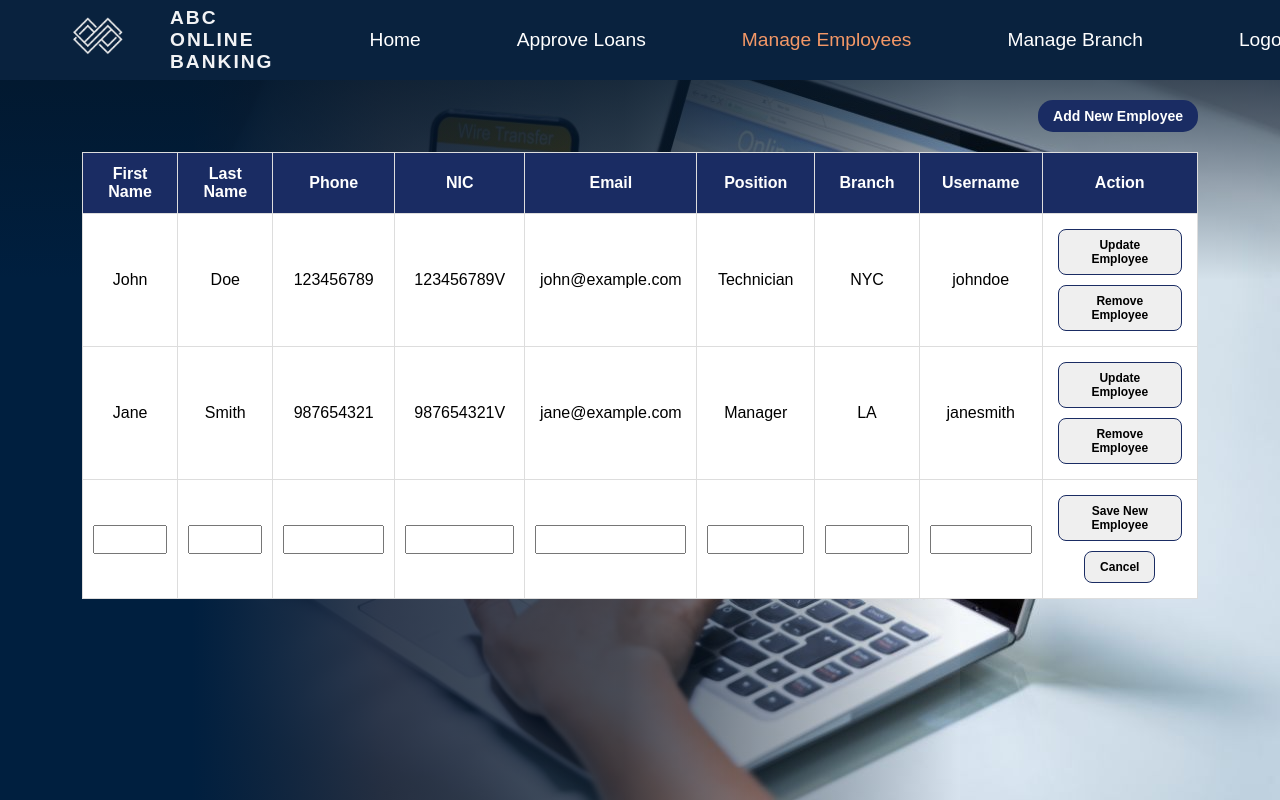
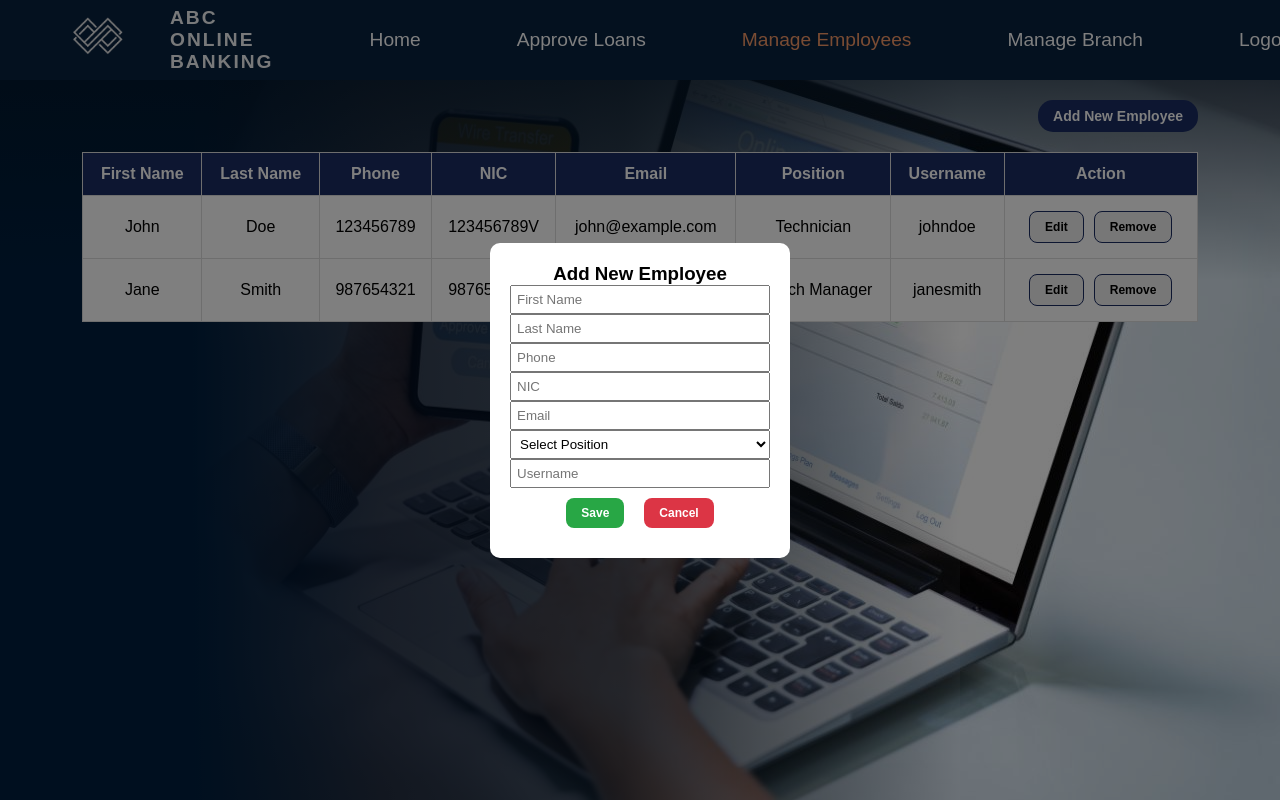
Before and after one commit to seniru-dilmith/Bank-Management-System-Bank-A-front-end, a React (Create React App) app: page /manager/MManageEmployees in a window 1280 px wide. Both pictures are taken after a click on the button "Add New Employee". Built offline with nearby package versions, Linux system fonts and the light colour scheme.

Commit message:
MManage Employees

```diff
--- a/src/pages/MManageEmployees.jsx
+++ b/src/pages/MManageEmployees.jsx
@@ -90,40 +90,30 @@ const styles = {
   },
 };
 
+const positions = [
+  { id: 1, title: 'Branch Manager' },
+  { id: 2, title: 'Teller' },
+  { id: 3, title: 'Loan Officer' },
+  { id: 4, title: 'Security Officer' },
+  { id: 5, title: 'Operations Manager' },
+  { id: 6, title: 'Technician' },
+];
+
 const MManageEmployees = () => {
   const [employees, setEmployees] = useState([]);
   const [editingId, setEditingId] = useState(null); // Track editing row
   const [newEmployee, setNewEmployee] = useState(null); // Track new employee row
   const [showModal, setShowModal] = useState(false); // Control modal visibility
   const [employeeToRemove, setEmployeeToRemove] = useState(null); // Track employee to remove
+  const [originalEmployeeData, setOriginalEmployeeData] = useState(null); // Track original employee data
 
-  // Fetch employees from the database
-  /*useEffect(() => {
-    const fetchEmployees = async () => {
-      try {
-        const response = await axios.get('/api/employees'); // Replace with your API endpoint
-        setEmployees(response.data); // Assuming the data is in response.data
-      } catch (error) {
-        console.error('Error fetching employees:', error);
-      }
-    };
-
-    fetchEmployees();
-  }, []);*/
-
+  // Dummy data for now
   useEffect(() => {
-    // Dummy data for now
     const fetchedEmployees = [
-      { id: 1, firstName: 'John', lastName: 'Doe', phone: '123456789', nic: '123456789V', email: 'john@example.com', position: 'Technician', branch: 'NYC', username: 'johndoe' },
-      { id: 2, firstName: 'Jane', lastName: 'Smith', phone: '987654321', nic: '987654321V', email: 'jane@example.com', position: 'Manager', branch: 'LA', username: 'janesmith' },
+      { id: 1, first_name: 'John', last_name: 'Doe', phone: '123456789', nic: '123456789V', email: 'john@example.com', position_id: 6, username: 'johndoe' },
+      { id: 2, first_name: 'Jane', last_name: 'Smith', phone: '987654321', nic: '987654321V', email: 'jane@example.com', position_id: 1, username: 'janesmith' },
     ];
     setEmployees(fetchedEmployees);
-
-    // When using an actual API, you would replace this with an axios call:
-    // axios.get('/api/employees')
-    //   .then(response => setEmployees(response.data))
-    //   .catch(error => console.error('Error fetching data', error));
-
   }, []);
 
   const handleInputChange = (e, id, field) => {
@@ -138,22 +128,32 @@ const MManageEmployees = () => {
     const newId = employees.length > 0 ? employees[employees.length - 1].id + 1 : 1;
     setNewEmployee({
       id: newId,
-      firstName: '',
-      lastName: '',
+      first_name: '',
+      last_name: '',
       phone: '',
       nic: '',
       email: '',
-      position: '',
-      branch: '',
+      position_id: '', // Track position ID
       username: '',
     });
   };
 
   const handleSaveNewEmployee = async () => {
+    // Create the new employee object in the desired format
+    const employeeData = {
+      first_name: newEmployee.first_name,
+      last_name: newEmployee.last_name,
+      phone: newEmployee.phone,
+      nic: newEmployee.nic,
+      email: newEmployee.email,
+      username: newEmployee.username,
+      position_id: newEmployee.position_id, // Send position ID
+    };
+
     try {
-      const response = await axios.post('/api/employees', newEmployee); // API call to add the new employee
+      const response = await axios.post('/api/employees', employeeData); // API call to add the new employee
       setEmployees([...employees, response.data]); // Add the new employee data from the response
-      setNewEmployee(null);
+      setNewEmployee(null); // Reset new employee state
     } catch (error) {
       console.error('Error saving employee:', error);
     }
@@ -175,8 +175,19 @@ const MManageEmployees = () => {
     }
   };
 
-  const handleCancel = () => {
+  const handleEditEmployee = (employee) => {
+    setEditingId(employee.id);
+    setOriginalEmployeeData({ ...employee }); // Store original data before editing
+  };
+
+  const handleCancelEdit = () => {
     setEditingId(null); // Reset editingId to null to cancel editing
+    // Restore original employee data
+    setEmployees((prevEmployees) =>
+      prevEmployees.map((employee) =>
+        employee.id === originalEmployeeData.id ? originalEmployeeData : employee
+      )
+    );
   };
 
   return (
@@ -194,7 +205,6 @@ const MManageEmployees = () => {
               <th style={styles.th}>NIC</th>
               <th style={styles.th}>Email</th>
               <th style={styles.th}>Position</th>
-              <th style={styles.th}>Branch</th>
               <th style={styles.th}>Username</th>
               <th style={styles.th}>Action</th>
             </tr>
@@ -208,16 +218,16 @@ const MManageEmployees = () => {
                       <input
                         type="text"
                         style={styles.input}
-                        value={employee.firstName}
-                        onChange={(e) => handleInputChange(e, employee.id, 'firstName')}
+                        value={employee.first_name}
+                        onChange={(e) => handleInputChange(e, employee.id, 'first_name')}
                       />
                     </td>
                     <td style={styles.td}>
                       <input
                         type="text"
                         style={styles.input}
-                        value={employee.lastName}
-                        onChange={(e) => handleInputChange(e, employee.id, 'lastName')}
+                        value={employee.last_name}
+                        onChange={(e) => handleInputChange(e, employee.id, 'last_name')}
                       />
                     </td>
                     <td style={styles.td}>
@@ -245,20 +255,18 @@ const MManageEmployees = () => {
                       />
                     </td>
                     <td style={styles.td}>
-                      <input
-                        type="text"
+                      <select
                         style={styles.input}
-                        value={employee.position}
-                        onChange={(e) => handleInputChange(e, employee.id, 'position')}
-                      />
-                    </td>
-                    <td style={styles.td}>
-                      <input
-                        type="text"
-                        style={styles.input}
-                        value={employee.branch}
-                        onChange={(e) => handleInputChange(e, employee.id, 'branch')}
-                      />
+                        value={employee.position_id}
+                        onChange={(e) => handleInputChange(e, employee.id, 'position_id')}
+                      >
+                        <option value="" disabled>Select Position</option>
+                        {positions.map((position) => (
+                          <option key={position.id} value={position.id}>
+                            {position.title}
+                          </option>
+                        ))}
+                      </select>
                     </td>
                     <td style={styles.td}>
                       <input
@@ -269,151 +277,100 @@ const MManageEmployees = () => {
                       />
                     </td>
                     <td style={styles.td}>
-                      <button style={styles.button} onClick={() => setEditingId(null)}>
-                        Save
-                      </button>
-                      <button style={styles.button} onClick={handleCancel}>
-                        Cancel
-                      </button>
+                      <button style={styles.button} onClick={() => setEditingId(null)}>Save</button>
+                      <button style={styles.button} onClick={handleCancelEdit}>Cancel</button>
                     </td>
                   </>
                 ) : (
                   <>
-                    <td style={styles.td}>{employee.firstName}</td>
-                    <td style={styles.td}>{employee.lastName}</td>
+                    <td style={styles.td}>{employee.first_name}</td>
+                    <td style={styles.td}>{employee.last_name}</td>
                     <td style={styles.td}>{employee.phone}</td>
                     <td style={styles.td}>{employee.nic}</td>
                     <td style={styles.td}>{employee.email}</td>
-                    <td style={styles.td}>{employee.position}</td>
-                    <td style={styles.td}>{employee.branch}</td>
+                    <td style={styles.td}>{positions.find(pos => pos.id === employee.position_id)?.title || 'N/A'}</td>
                     <td style={styles.td}>{employee.username}</td>
                     <td style={styles.td}>
-                      <button style={styles.button} onClick={() => setEditingId(employee.id)}>
-                        Update Employee
-                      </button>
-                      <button style={styles.button} onClick={() => confirmRemoveEmployee(employee.id)}>
-                        Remove Employee
-                      </button>
+                      <button style={styles.button} onClick={() => handleEditEmployee(employee)}>Edit</button>
+                      <button style={styles.button} onClick={() => confirmRemoveEmployee(employee.id)}>Remove</button>
                     </td>
                   </>
                 )}
               </tr>
             ))}
-            {newEmployee && (
-              <tr>
-                <td style={styles.td}>
-                  <input
-                    type="text"
-                    style={styles.input}
-                    value={newEmployee.firstName}
-                    onChange={(e) => setNewEmployee({ ...newEmployee, firstName: e.target.value })}
-                  />
-                </td>
-                <td style={styles.td}>
-                  <input
-                    type="text"
-                    style={styles.input}
-                    value={newEmployee.lastName}
-                    onChange={(e) => setNewEmployee({ ...newEmployee, lastName: e.target.value })}
-                  />
-                </td>
-                <td style={styles.td}>
-                  <input
-                    type="text"
-                    style={styles.input}
-                    value={newEmployee.phone}
-                    onChange={(e) => setNewEmployee({ ...newEmployee, phone: e.target.value })}
-                  />
-                </td>
-                <td style={styles.td}>
-                  <input
-                    type="text"
-                    style={styles.input}
-                    value={newEmployee.nic}
-                    onChange={(e) => setNewEmployee({ ...newEmployee, nic: e.target.value })}
-                  />
-                </td>
-                <td style={styles.td}>
-                  <input
-                    type="email"
-                    style={styles.input}
-                    value={newEmployee.email}
-                    onChange={(e) => setNewEmployee({ ...newEmployee, email: e.target.value })}
-                  />
-                </td>
-                <td style={styles.td}>
-                  <input
-                    type="text"
-                    style={styles.input}
-                    value={newEmployee.position}
-                    onChange={(e) => setNewEmployee({ ...newEmployee, position: e.target.value })}
-                  />
-                </td>
-                <td style={styles.td}>
-                  <input
-                    type="text"
-                    style={styles.input}
-                    value={newEmployee.branch}
-                    onChange={(e) => setNewEmployee({ ...newEmployee, branch: e.target.value })}
-                  />
-                </td>
-                <td style={styles.td}>
-                  <input
-                    type="text"
-                    style={styles.input}
-                    value={newEmployee.username}
-                    onChange={(e) => setNewEmployee({ ...newEmployee, username: e.target.value })}
-                  />
-                </td>
-                <td style={styles.td}>
-                  <button style={styles.button} onClick={handleSaveNewEmployee}>
-                    Save New Employee
-                  </button>
-                  <button style={styles.button} onClick={() => setNewEmployee(null)}>
-                    Cancel
-                  </button>
-                </td>
-              </tr>
-            )}
           </tbody>
         </table>
         {showModal && (
-  <div style={styles.modalOverlay}>
-    <div style={styles.modalContent}>
-      <h3>Are you sure you want to remove this employee?</h3>
-      <div style={styles.modalButtonContainer}>
-        <button
-          style={{
-            backgroundColor: 'green',
-            color: 'white',
-            border: 'none',
-            padding: '10px 20px',
-            marginRight: '10px',
-            borderRadius: '5px',
-            cursor: 'pointer'
-          }}
-          onClick={handleRemoveEmployee}
-        >
-          Yes
-        </button>
-        <button
-          style={{
-            backgroundColor: 'red',
-            color: 'white',
-            border: 'none',
-            padding: '10px 20px',
-            borderRadius: '5px',
-            cursor: 'pointer'
-          }}
-          onClick={() => setShowModal(false)}
-        >
-          No
-        </button>
-      </div>
-    </div>
-  </div>
-)}
-
+          <div style={styles.modalOverlay}>
+            <div style={styles.modalContent}>
+              <h3>Confirm Removal</h3>
+              <p>Are you sure you want to remove this employee?</p>
+              <button style={{ ...styles.modalButton, ...styles.confirmButton }} onClick={handleRemoveEmployee}>Confirm</button>
+              <button style={{ ...styles.modalButton, ...styles.cancelButton }} onClick={() => setShowModal(false)}>Cancel</button>
+            </div>
+          </div>
+        )}
+        {newEmployee && (
+          <div style={styles.modalOverlay}>
+            <div style={styles.modalContent}>
+              <h3>Add New Employee</h3>
+              <input
+                type="text"
+                placeholder="First Name"
+                value={newEmployee.first_name}
+                onChange={(e) => setNewEmployee({ ...newEmployee, first_name: e.target.value })}
+                style={styles.input}
+              />
+              <input
+                type="text"
+                placeholder="Last Name"
+                value={newEmployee.last_name}
+                onChange={(e) => setNewEmployee({ ...newEmployee, last_name: e.target.value })}
+                style={styles.input}
+              />
+              <input
+                type="text"
+                placeholder="Phone"
+                value={newEmployee.phone}
+                onChange={(e) => setNewEmployee({ ...newEmployee, phone: e.target.value })}
+                style={styles.input}
+              />
+              <input
+                type="text"
+                placeholder="NIC"
+                value={newEmployee.nic}
+                onChange={(e) => setNewEmployee({ ...newEmployee, nic: e.target.value })}
+                style={styles.input}
+              />
+              <input
+                type="email"
+                placeholder="Email"
+                value={newEmployee.email}
+                onChange={(e) => setNewEmployee({ ...newEmployee, email: e.target.value })}
+                style={styles.input}
+              />
+              <select
+                style={styles.input}
+                value={newEmployee.position_id}
+                onChange={(e) => setNewEmployee({ ...newEmployee, position_id: e.target.value })}
+              >
+                <option value="" disabled>Select Position</option>
+                {positions.map((position) => (
+                  <option key={position.id} value={position.id}>{position.title}</option>
+                ))}
+              </select>
+              <input
+                type="text"
+                placeholder="Username"
+                value={newEmployee.username}
+                onChange={(e) => setNewEmployee({ ...newEmployee, username: e.target.value })}
+                style={styles.input}
+              />
+              <button style={{ ...styles.modalButton, ...styles.confirmButton }} onClick={handleSaveNewEmployee}>Save</button>
+              <button style={{ ...styles.modalButton, ...styles.cancelButton }} onClick={() => setNewEmployee(null)}>Cancel</button>
+            </div>
+          </div>
+        )}
       </div>
     </Layout>
   );
```
